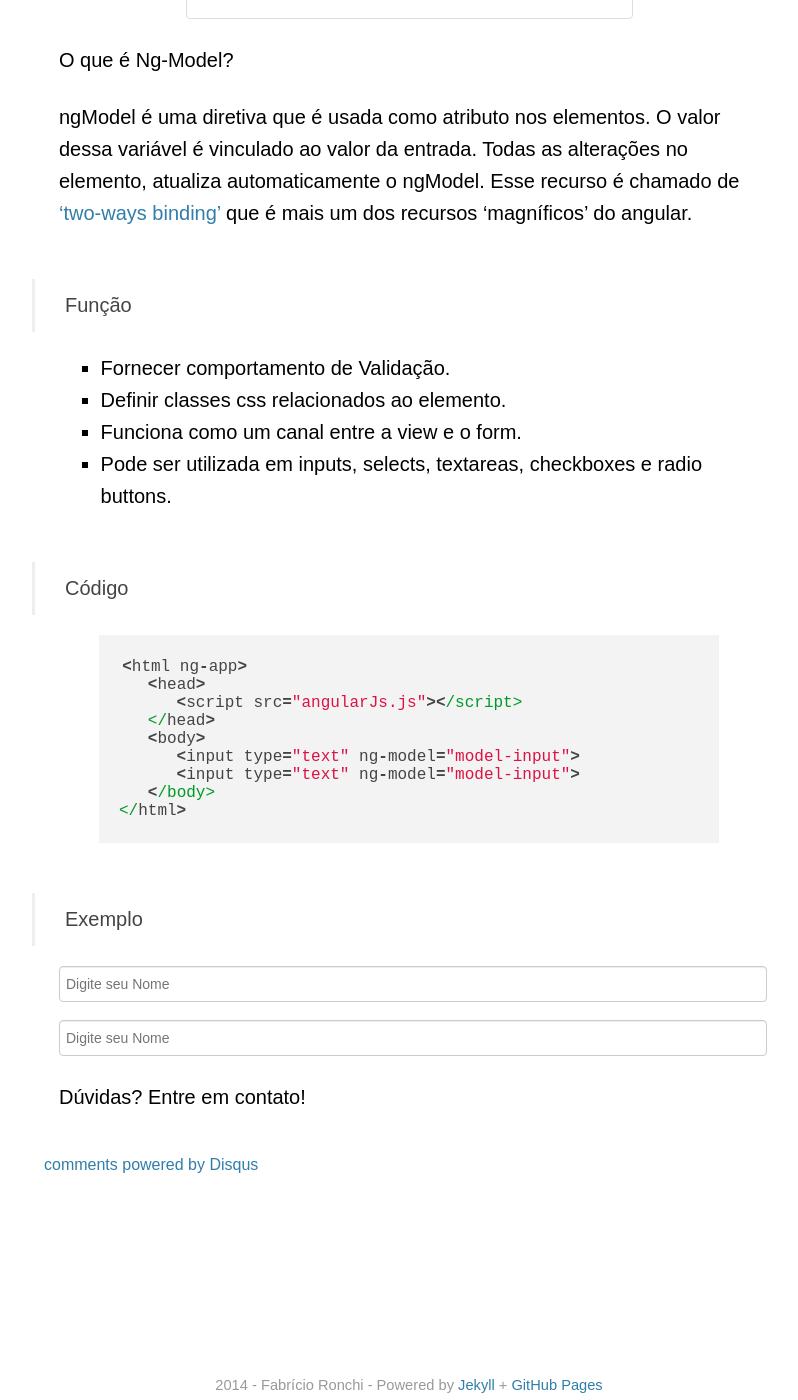
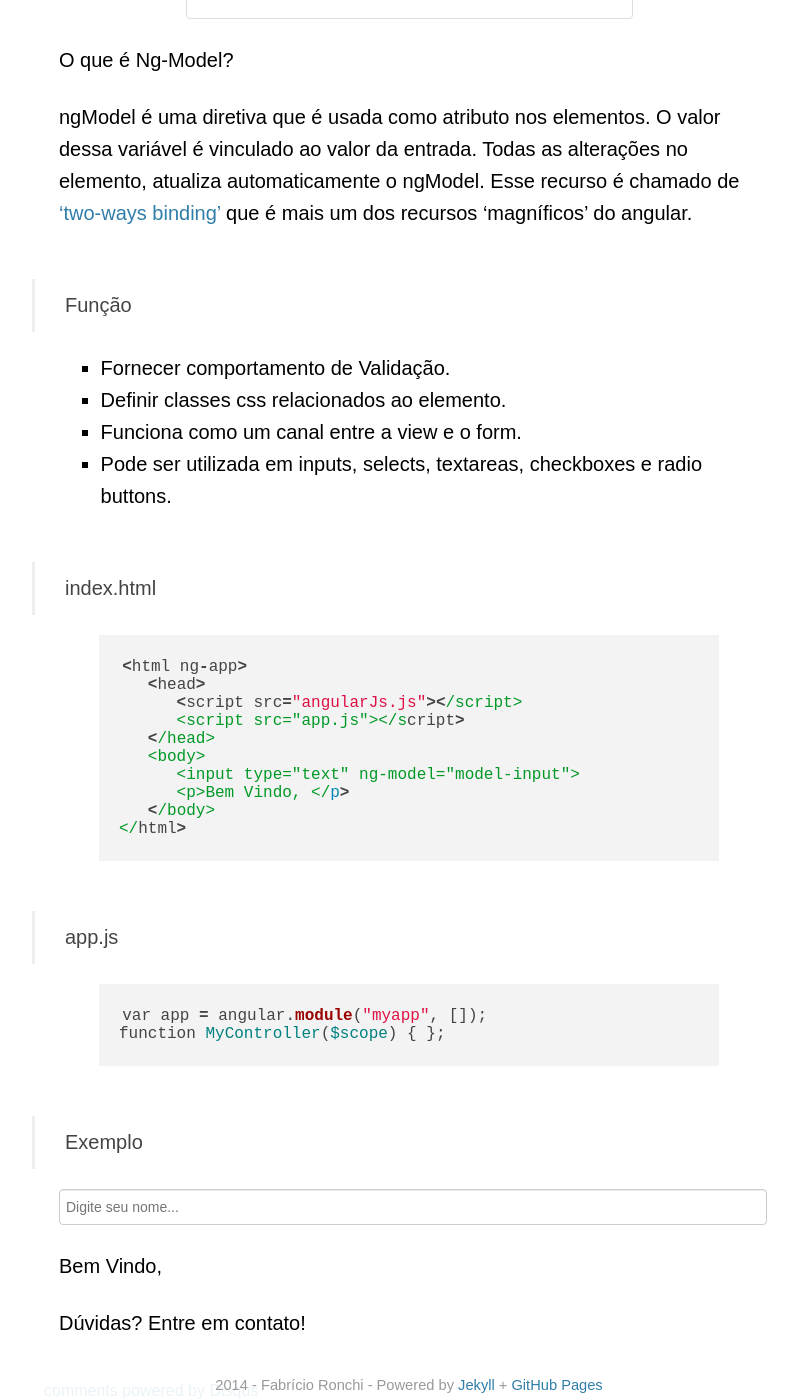
Before and after one commit to fabriciomrkonell/fabriciomrkonell, a Jekyll site: the page built from _posts/2014-02-04-angularjs-ng-model.markdown, in a window 1280 px wide and 1400 px high, scrolled down 624 px. Shown: the whole window, without its empty margins (231-1029 px from the left). Built offline with Jekyll 4.4.1, drawn with Linux system fonts in a browser that asks for light colours; nearby versions of some CDN libraries; some web fonts are replaced; Markdown is read by kramdown in place of the engine named in the settings; comment, search, counter and statistics services are not loaded.

Commit message:
Correção

```diff
--- a/_posts/2014-02-04-angularjs-ng-model.markdown
+++ b/_posts/2014-02-04-angularjs-ng-model.markdown
@@ -23,29 +23,36 @@
 * Pode ser utilizada em inputs, selects, textareas, checkboxes e radio buttons.
 
 
-<h3>Código</h3>
-
+<h3>index.html</h3>
 {% highlight ruby %}
 <html ng-app>
    <head>
       <script src="angularJs.js"></script>
+      <script src="app.js"></script>
    </head>
    <body>
       <input type="text" ng-model="model-input">
-      <input type="text" ng-model="model-input">
+      <p>Bem Vindo, {{model-input}}</p>
    </body>
 </html>
 {% endhighlight %}
 
+<h3>app.js</h3>
+
+{% highlight ruby %}
+var app = angular.module("myapp", []);
+function MyController($scope) { };
+{% endhighlight %}
+
 <h3>Exemplo</h3>
 
-<script src="https://ajax.googleapis.com/ajax/libs/angularjs/1.0.7/angular.min.js"></script>
-
-<div ng-app>
-  <input type="text" placeholder="Digite seu Nome" ng-model="imput">
-  <br />
-  <input type="text" placeholder="Digite seu Nome" ng-model="imput">
+<script src="/js/angular.min.js"></script>
+<script src="/js/app-ng-model.js"></script>
+<div ng-app="myapp">
+  <div ng-controller="MyController">
+    <input type="text" ng-model="nome" placeholder="Digite seu nome...">
+    <p>Bem Vindo, {(nome)}</p>
+  </div>
 </div>
 
-
 Dúvidas? Entre em contato!
--- /dev/null
+++ b/js/app-ng-model.js
@@ -0,0 +1,9 @@
+var app = angular.module("myapp", []).config([
+  '$interpolateProvider', function($interpolateProvider) {
+      return $interpolateProvider.startSymbol('{(').endSymbol(')}');
+    }
+]);
+
+function MyController($scope) {
+
+}
```
Also changed, not shown: js/app-firebase.js (added, +15 -0 lines).
